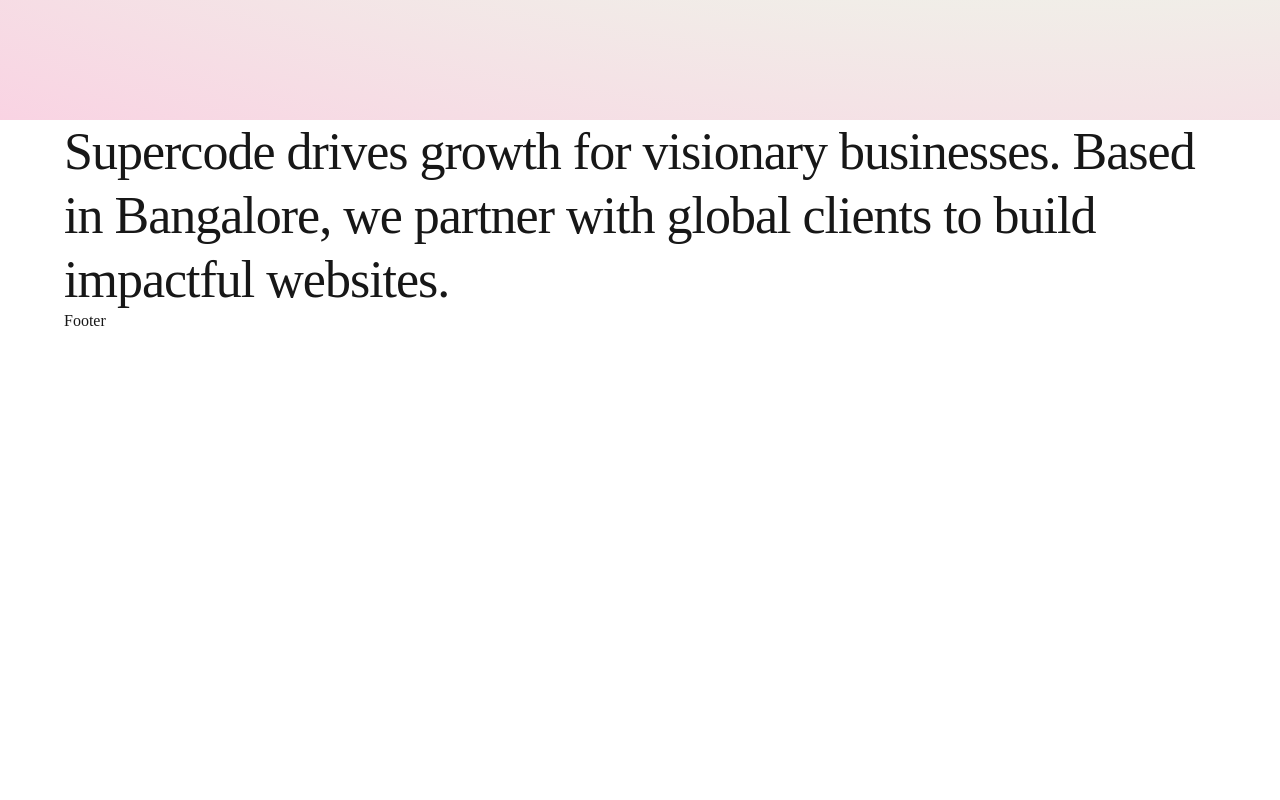
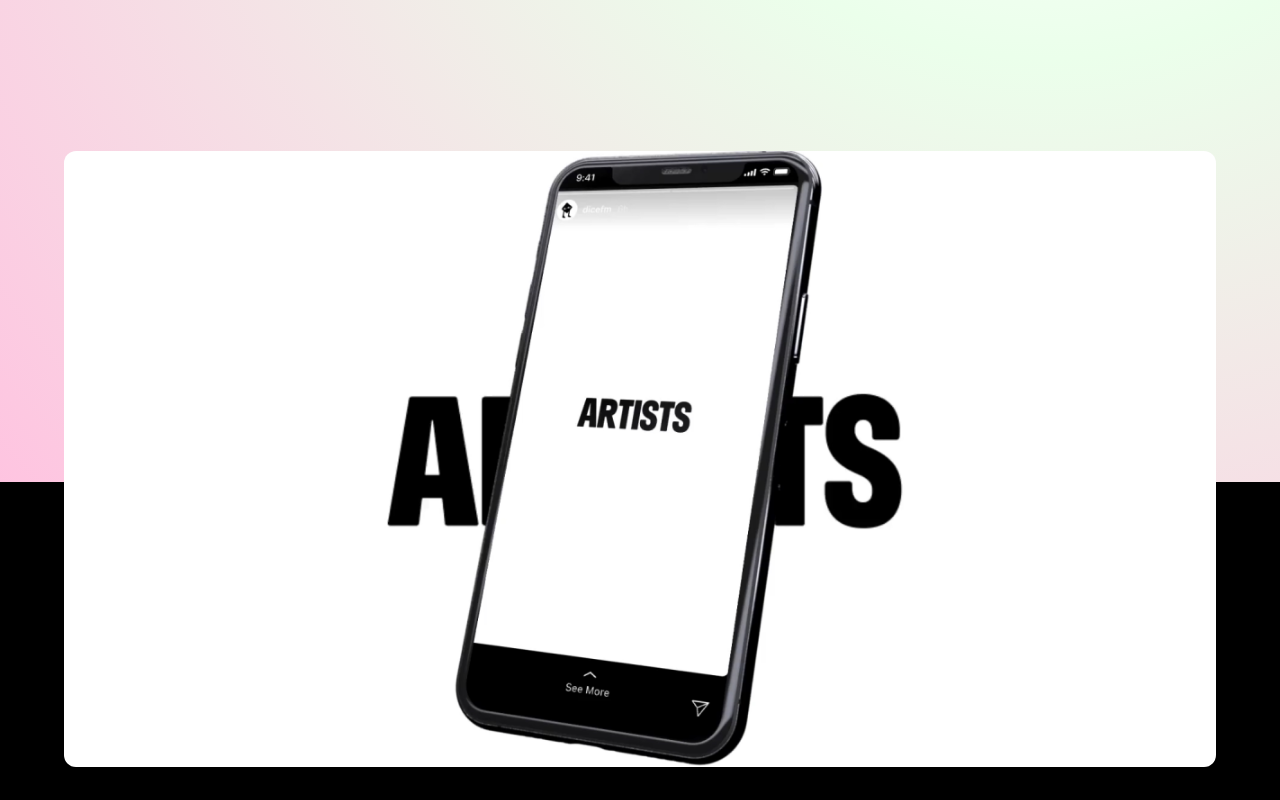
Before and after one commit to sooryajith-supercode/supercode-website, a Next.js app: page /home in a window 1280 px wide. Shown: the part 680-1480 px from the top of the page. Before the commit the page ends 1010 px from the top, so only its background shows below. Built offline with nearby package versions, Linux system fonts and the light colour scheme; a web font is replaced by a local one.

Commit message:
homepage visionary section update

```diff
--- a/src/app/components/Header/header.module.css
+++ b/src/app/components/Header/header.module.css
@@ -3,8 +3,9 @@
     justify-content: space-between;
     align-items: center;
     padding-top: 48px;
-    position: absolute;
+    position: fixed;
     width: 90%;
+    z-index: 1;
 }
 .NavWrapLinkBtn{
     display: flex;
--- a/src/app/home/components/Visionary.jsx
+++ b/src/app/home/components/Visionary.jsx
@@ -1,5 +1,5 @@
 import React from "react";
-import * as styles from "../css/bannersection.module.css";
+import * as styles from "../css/visionary.module.css";
 
 export default function Visionary({ visionary = {} }) {
     const { description } = visionary;
@@ -7,8 +7,8 @@
     return (
         <div className={`${styles?.visionaryWrap}`}>
             <div className='container'>
-                <div>
-                    <p className="text-1">{description}</p>
+                <div className={`${styles?.visionarycontent}`}>
+                    <p className={`${styles?.VisionaryDescription} text-1`}>{description}</p>
                 </div>
             </div>
         </div>
--- a/src/app/home/css/bannersection.module.css
+++ b/src/app/home/css/bannersection.module.css
@@ -1,6 +1,6 @@
 .BannerSection{
-    background: var(--gradient-2, radial-gradient(166.79% 107.16% at 81.74% 32.95%, #FFF 0%, #EBFFEB 28.5%, #FFC2E0 100%));
-    height: 100vh;
+    background: var(--gradient-2, radial-gradient(108.79% 107.16% at 81.74% 32.95%, #FFF 0%, #EBFFEB 28.5%, #FFC2E0 100%));
+    height:1162px;
 }
 .MainHeading{
     max-width: 1105px;
--- a/src/app/home/css/visionary.module.css
+++ b/src/app/home/css/visionary.module.css
@@ -2,3 +2,16 @@
     background-color: var(--color-9);
     color: var(--color-10);
 }
+.visionaryWrap{
+    height: 916px;
+    position: relative;
+}
+.visionarycontent{
+    position: absolute;
+    bottom: 200px;
+    right: 254px;
+}
+.VisionaryDescription{
+    max-width: 785px;
+    width: 100%;
+}
--- /dev/null
+++ b/src/app/home/homepage.module.css
@@ -0,0 +1,9 @@
+.sectionMainWrap{
+    position: relative;
+}
+.sectionMainimage img{
+    width: 90%;
+    position:absolute;
+    top: 40%;
+    border-radius: 12px;
+}
--- a/src/app/home/page.js
+++ b/src/app/home/page.js
@@ -1,14 +1,23 @@
 import React from 'react'
+import * as styles from "./homepage.module.css"
 import BannerSection from './components/BannerSection'
 import { HomePage } from '@/utilites/helper'
 import Visionary from './components/visionary';
 
 export default function Home() {
-    const {banner,visionary}=HomePage||{};
-  return (
-    <div>
-        <BannerSection banner={banner}/>
-        <Visionary visionary={visionary}/>
-    </div>
-  )
+    const { banner, visionary } = HomePage || {};
+    return (
+        <div>
+            <div className={`${styles?.sectionMainWrap}`}>
+                <BannerSection banner={banner} />
+                <Visionary visionary={visionary} />
+
+                <div className='container'>
+                    <div className={`${styles?.sectionMainimage}`}>
+                        <img src="/assets/bannerimage.jpg" alt="Description of the image" />
+                    </div>
+                </div>
+            </div>
+        </div>
+    )
 }
```
